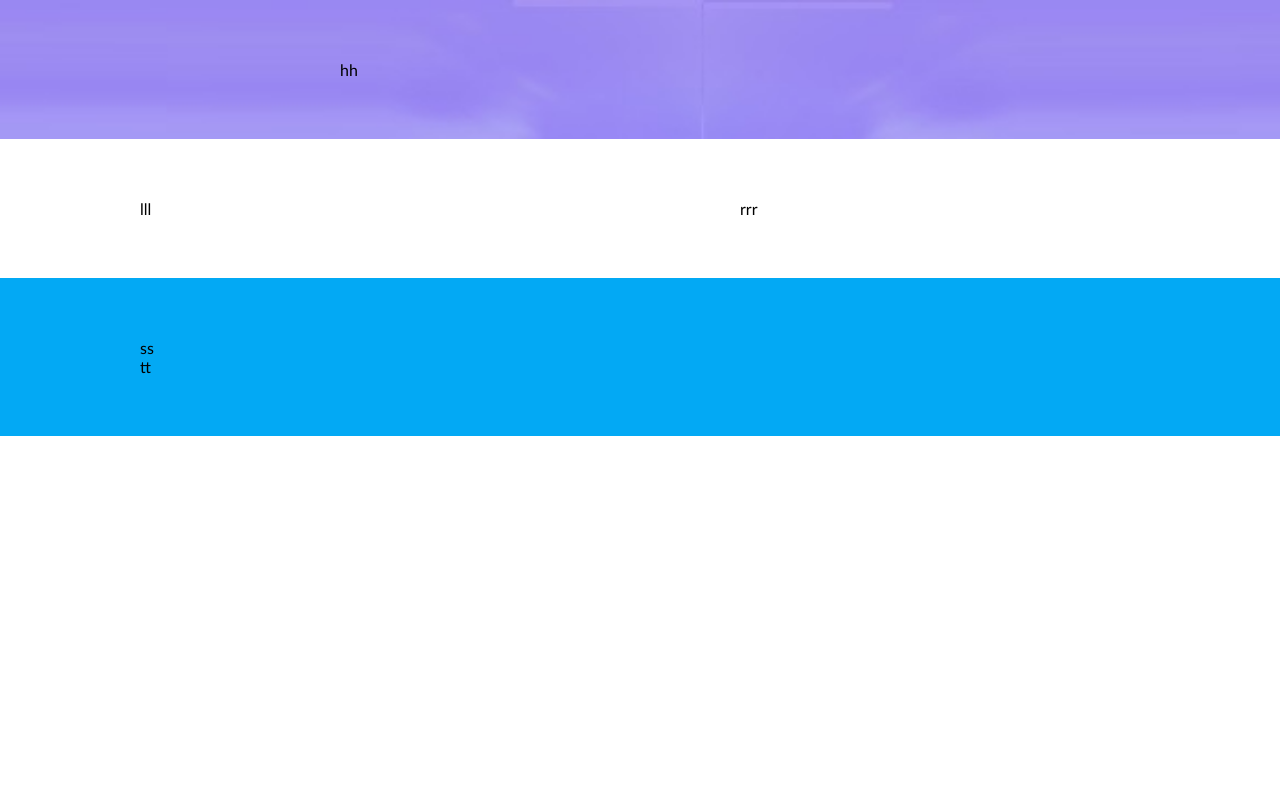
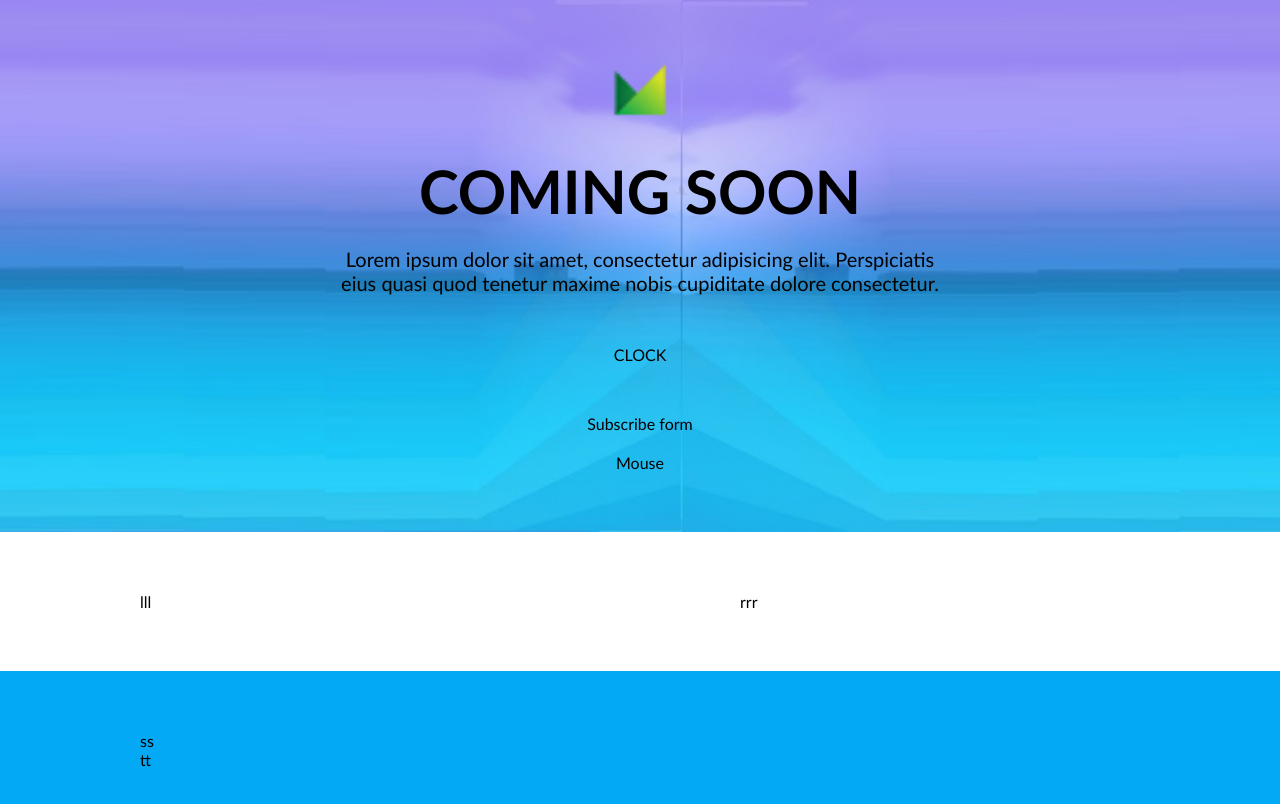
Before and after one commit to SkajaQ/5-Coming-soon, a plain HTML site: page index.html in a window 1280 px wide. Drawn offline with Linux system fonts and the light colour scheme.

Commit message:
Hero issue done

```diff
--- a/css/clock.css
+++ b/css/clock.css
@@ -0,0 +1,5 @@
+.clock {
+    display: inline-block;
+    width: 100%;
+    margin-bottom: 50px;
+}
--- a/css/form.css
+++ b/css/form.css
@@ -0,0 +1,7 @@
+form {
+    display: inline-block;
+    width: 90%;
+    margin-left: 5%;
+    margin-right: 5%;
+    margin-bottom: 20px;
+}
--- a/css/main.css
+++ b/css/main.css
@@ -10,7 +10,29 @@
     width: 600px;
     margin-left: auto;
     margin-right: auto;
+    text-align: center;
 }
+
+.hero-row > .logo {
+    width: 100%;
+    height: 60px;
+    object-fit: contain;
+    object-position: center;
+    margin-bottom: 35px;
+}
+
+.title {
+    font-size: 60px;
+    font: bold;
+    margin-bottom: 20px;
+}
+
+.subtitle {
+    font-size: 20px;
+    margin-bottom: 50px;
+}
+
+
 
 .row {
     display: block;
@@ -49,14 +71,14 @@
     background-image: url(../img/backgr.jpg);
     background-repeat: no-repeat;
     background-size: cover;
-    background-position: bottom center;
+    background-position: bottom;
     background-attachment: fixed;
 }
 
 @media (max-width: 1100px) {
     .row {
     width: 800px;
-    margin-left: calc(100% - 800px) / 2));
+    margin-left: calc(100% - 800px) / 2 ));
     }
     .hro-row {
         width: 800px;
@@ -73,6 +95,7 @@
         width: 600px;
         margin-left: calc(100% - 600px) / 2));
         }
+
         .leftcol {
             display: inline-block;
             width: 100%;
--- a/css/mouse.css
+++ b/css/mouse.css
@@ -0,0 +1,4 @@
+.mouse {
+    display: inline-block;
+
+}
--- a/index.html
+++ b/index.html
@@ -20,7 +20,15 @@
 
 <body>
     <div class="container bg-blue hero-bg">
-        <div class="hero-row">hh</div>
+        <div class="hero-row">
+            <img class="logo" src="./img/logo-top.png" alt="logo">
+            <h1 class="title">COMING SOON</h1>
+            <p class="subtitle">Lorem ipsum dolor sit amet, consectetur adipisicing elit. Perspiciatis eius quasi quod tenetur maxime nobis cupiditate dolore consectetur.</p>
+            <div class="clock">CLOCK</div>
+            <form class="form">Subscribe form</form>
+            <div class="mouse">Mouse</div>
+
+        </div>
     </div>
 
     <main class="container">
```
Also changed, not shown: img/logo-bottom.png (added), img/logo-top.png (added).
